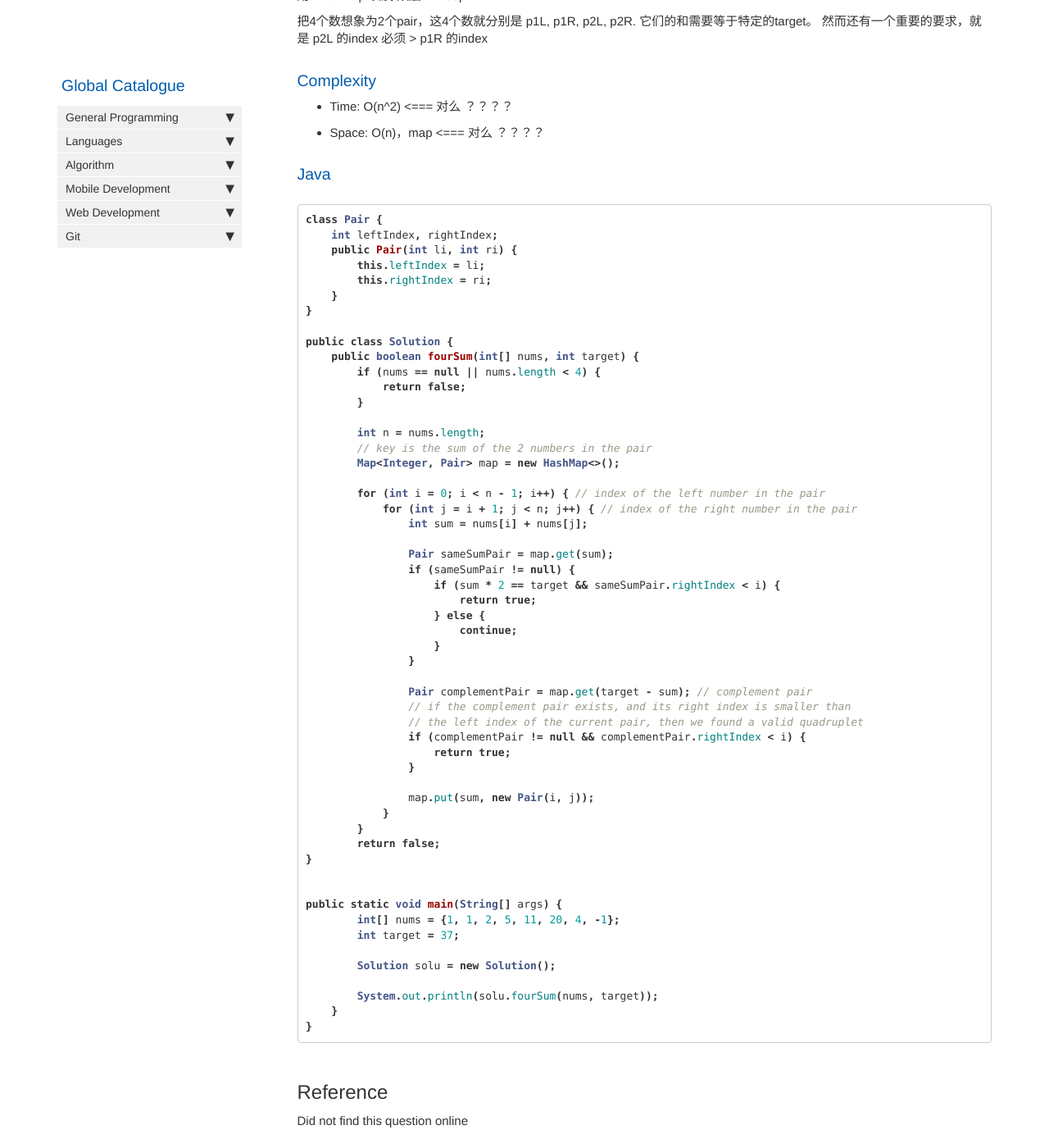
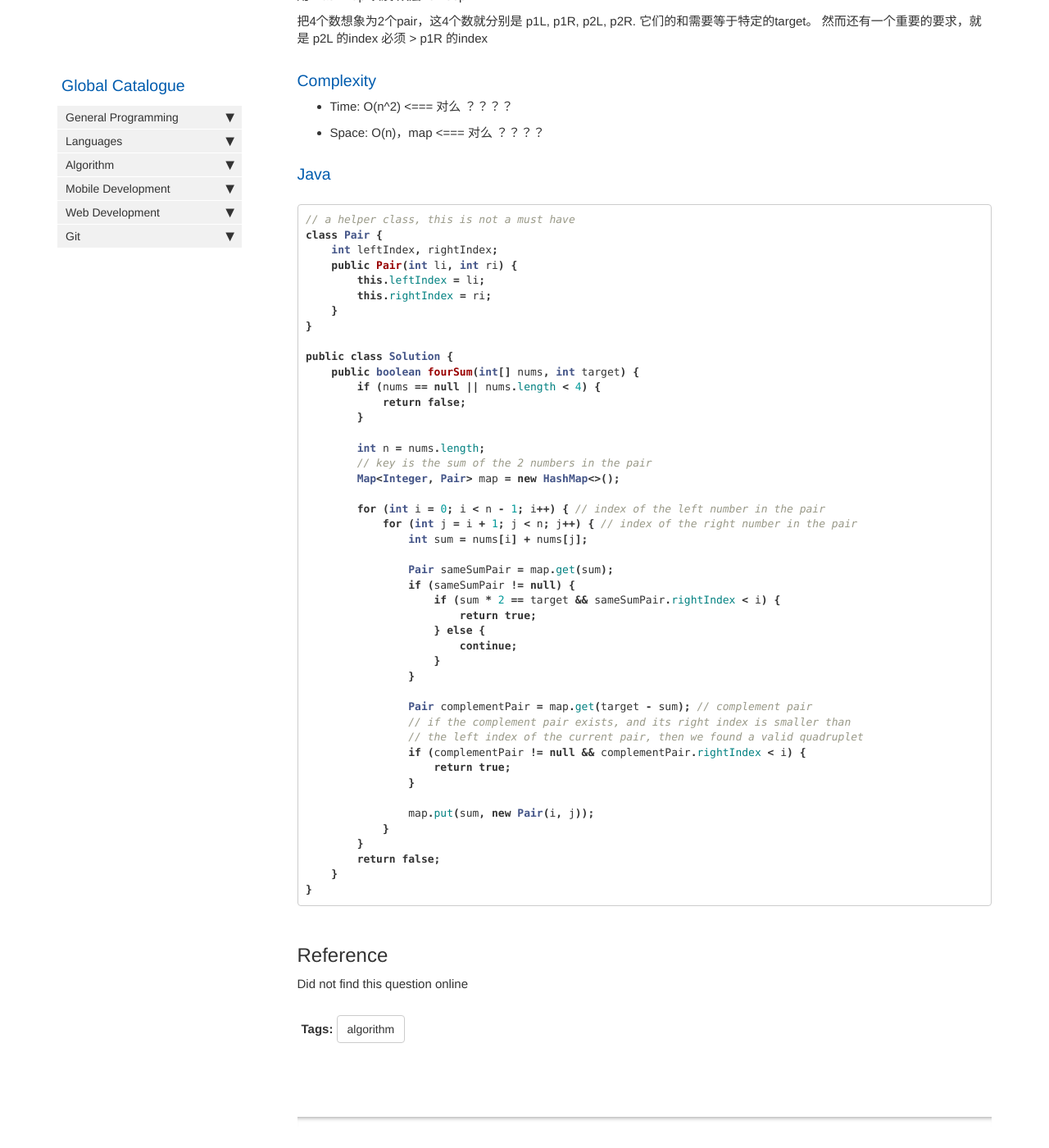
Before and after one commit to HungryOrc/hungryorc.github.io, a Jekyll site: the page built from pages/algorithm/algorithm_4Sum_existence.md, in a window 1280 px wide and 1400 px high, scrolled down 659 px. Shown: the whole window at 82% size. Built offline with Jekyll 4.4.1, drawn with Linux system fonts in a browser that asks for light colours; nearby versions of some CDN libraries; comment, search, counter and statistics services are not loaded.

Commit message:
Update algorithm_4Sum_existence.md

````diff
--- a/pages/algorithm/algorithm_4Sum_existence.md
+++ b/pages/algorithm/algorithm_4Sum_existence.md
@@ -34,6 +34,7 @@
 
 ### Java
 ```java
+// a helper class, this is not a must have
 class Pair {
     int leftIndex, rightIndex;
     public Pair(int li, int ri) {
@@ -76,16 +77,6 @@
 	    }
 	}
 	return false;
-}
-
-
-public static void main(String[] args) {
-	int[] nums = {1, 1, 2, 5, 11, 20, 4, -1};
-	int target = 37;
-
-	Solution solu = new Solution();
-
-	System.out.println(solu.fourSum(nums, target));
     }
 }
 ```
````
